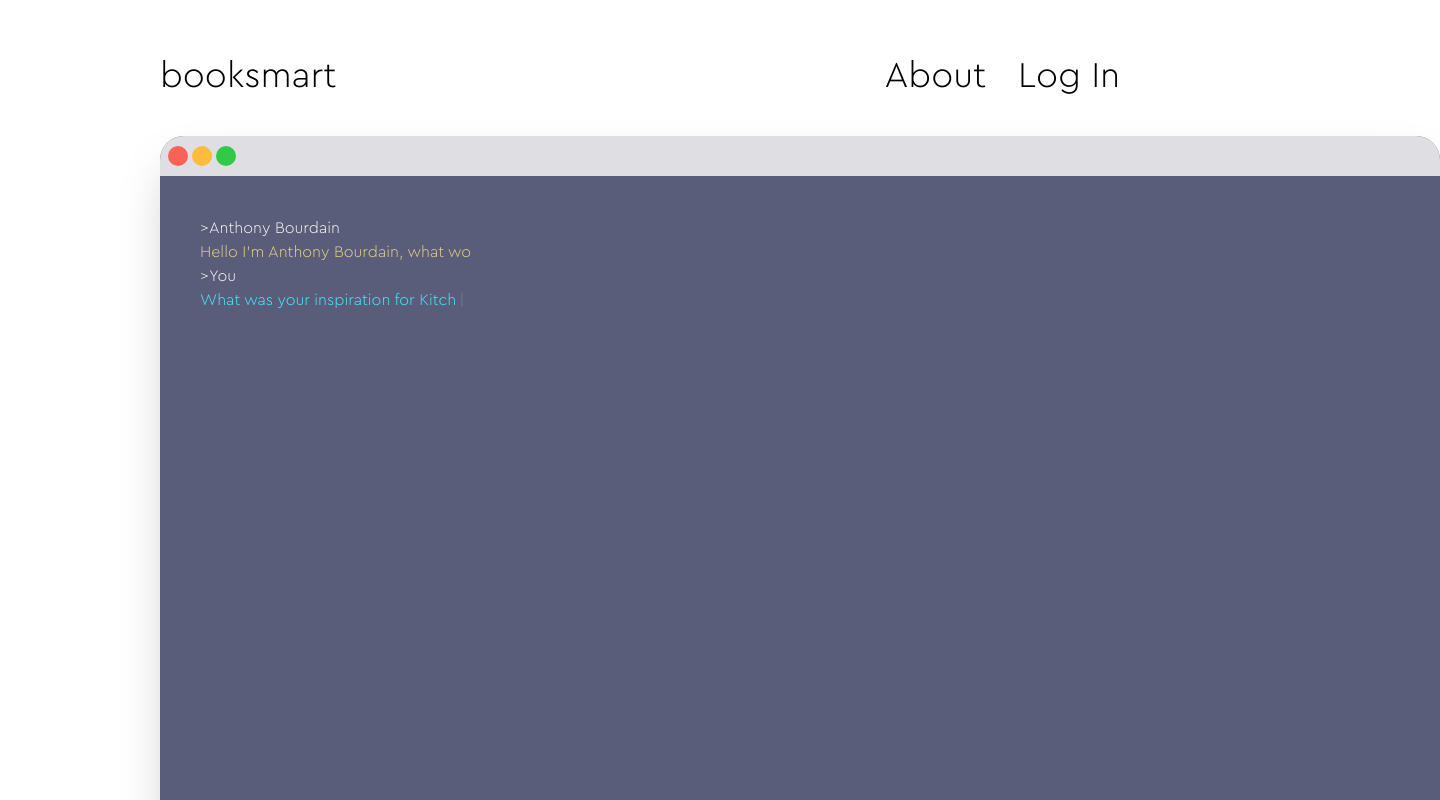
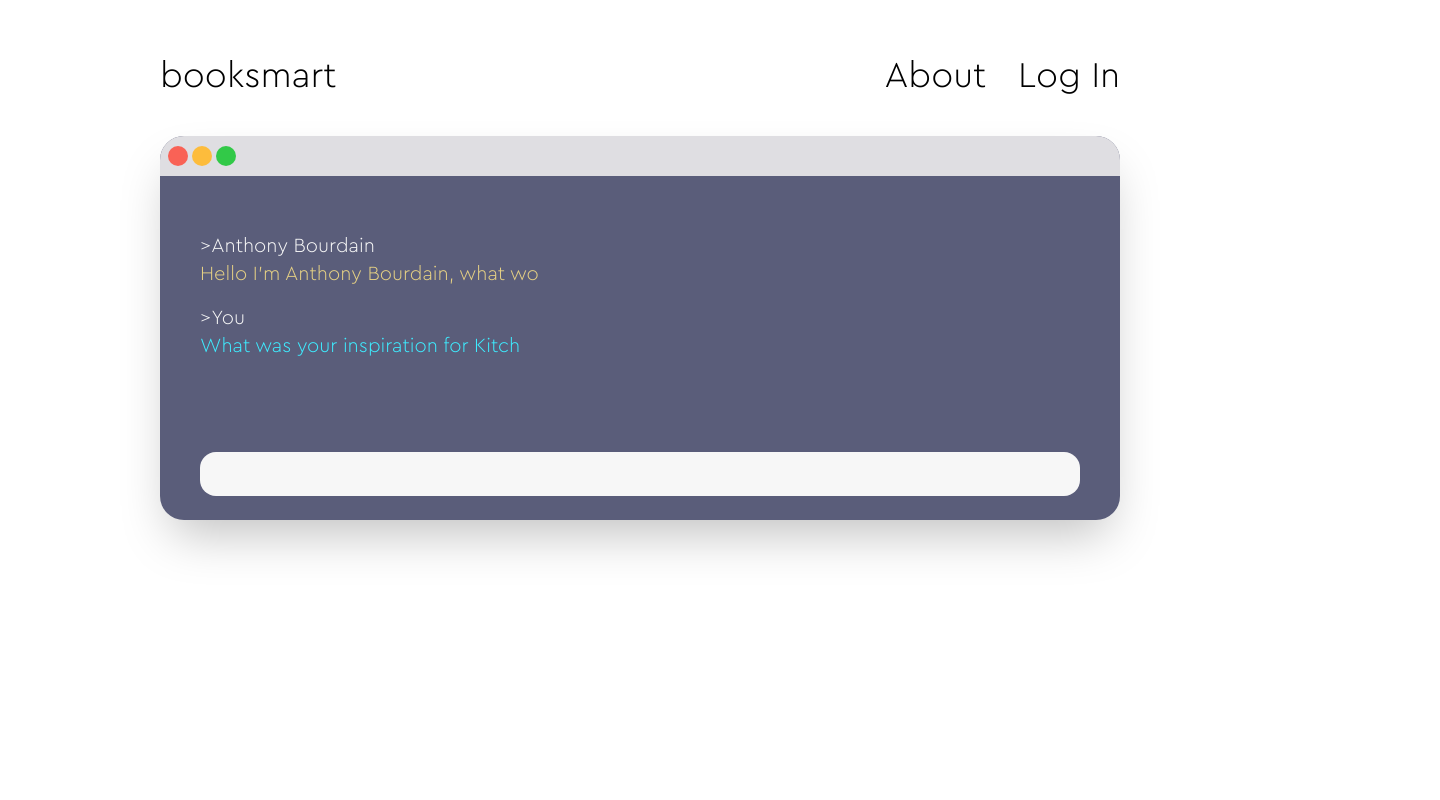
Before and after one commit to ryan-spencer1220/booksmart, a Next.js app: page /dashboard in a window 1280 px wide. Both pictures are taken after a click on the button "Click me". Shown: the top 800 px of the page, 1440 px wide, since content can reach past the window. Built offline with nearby package versions, Linux system fonts and the light colour scheme.

Commit message:
add user input field

```diff
--- a/app/components/chat-card.tsx
+++ b/app/components/chat-card.tsx
@@ -1,15 +1,21 @@
-import React from "react";
+import React, { useState } from "react";
 import { Typewriter } from "react-simple-typewriter";
 
 export default function ChatCard() {
+  const [userInputArray, setUserInputArray] = useState([]);
+  const [userInput, setUserInput] = useState("");
+
+  console.log(userInput);
+
   return (
-    <section className="container w-screen shadow-2xl rounded-3xl bg-gray h-screen">
+    <section className="max-w-full shadow-2xl rounded-3xl bg-gray h-96">
       <div className="h-10 w-full bg-lightGray rounded-t-3xl flex items-center space-x-1 ps-2">
         <div className="rounded-full bg-red w-5 h-5"></div>
         <div className="rounded-full bg-yellow w-5 h-5"></div>
         <div className="rounded-full bg-green w-5 h-5"></div>
       </div>
-      <div className="p-10">
+      <div className="grid grid-rows-2 content-between h-full px-10 pt-10 text-xl">
+        <div className="py-4">
           <p className="text-white">{`>Anthony Bourdain`}</p>
           <p className="text-gold">
             <Typewriter
@@ -20,15 +26,24 @@ export default function ChatCard() {
               cursorColor="white"
             />
           </p>
+          <div className="py-4">
             <p className="text-white">{`>You`}</p>
             <p className="text-aqua">
               <Typewriter
                 words={["What was your inspiration for Kitchen Confidential?"]}
-            cursor={true}
+                cursor={false}
                 cursorColor="white"
               />
             </p>
           </div>
+        </div>
+        <input
+          type="text"
+          className="bg-white p-2 rounded-2xl w-full place-self-center outline-none"
+          value={userInput}
+          onChange={(e) => setUserInput(e.target.value)}
+        ></input>
+      </div>
     </section>
   );
 }
--- a/app/dashboard/page.tsx
+++ b/app/dashboard/page.tsx
@@ -6,13 +6,9 @@ import ChatCard from "../components/chat-card";
 export default function page() {
   const [introCard, setIntroCard] = useState(true);
   return (
-    <div className="[perspective-100px]">
-      <div className="relative duration-500">
-        <div className="absolute inset-0">
-          {introCard && <IntroCard setIntroCard={setIntroCard} />}
-        </div>
-        <div className="absolute">{!introCard && <ChatCard />}</div>
-      </div>
-    </div>
+    <>
+      <div>{introCard && <IntroCard setIntroCard={setIntroCard} />}</div>
+      <div>{!introCard && <ChatCard />}</div>
+    </>
   );
 }
```
Lines whose indentation alone changed are shown as unchanged.
